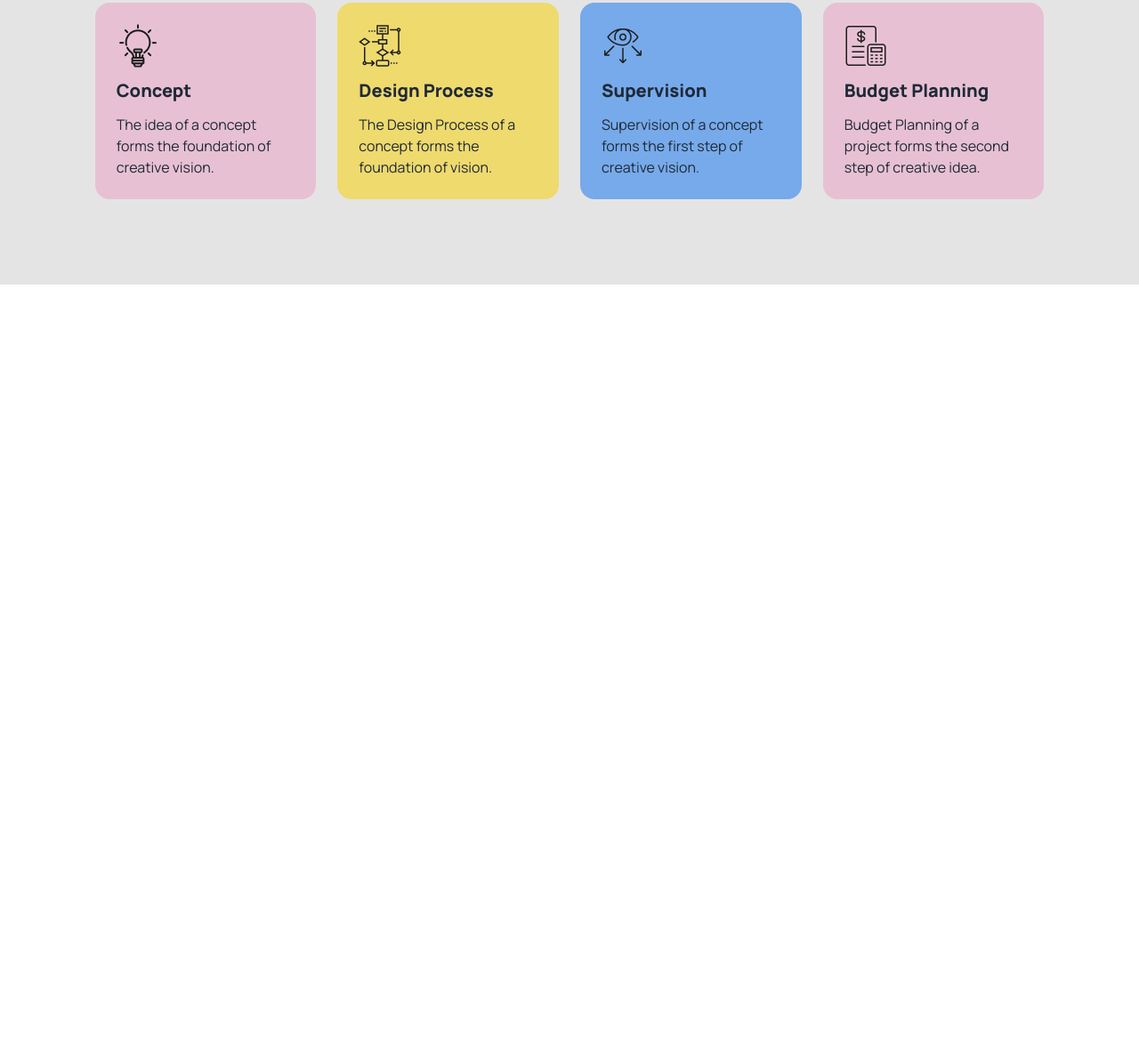
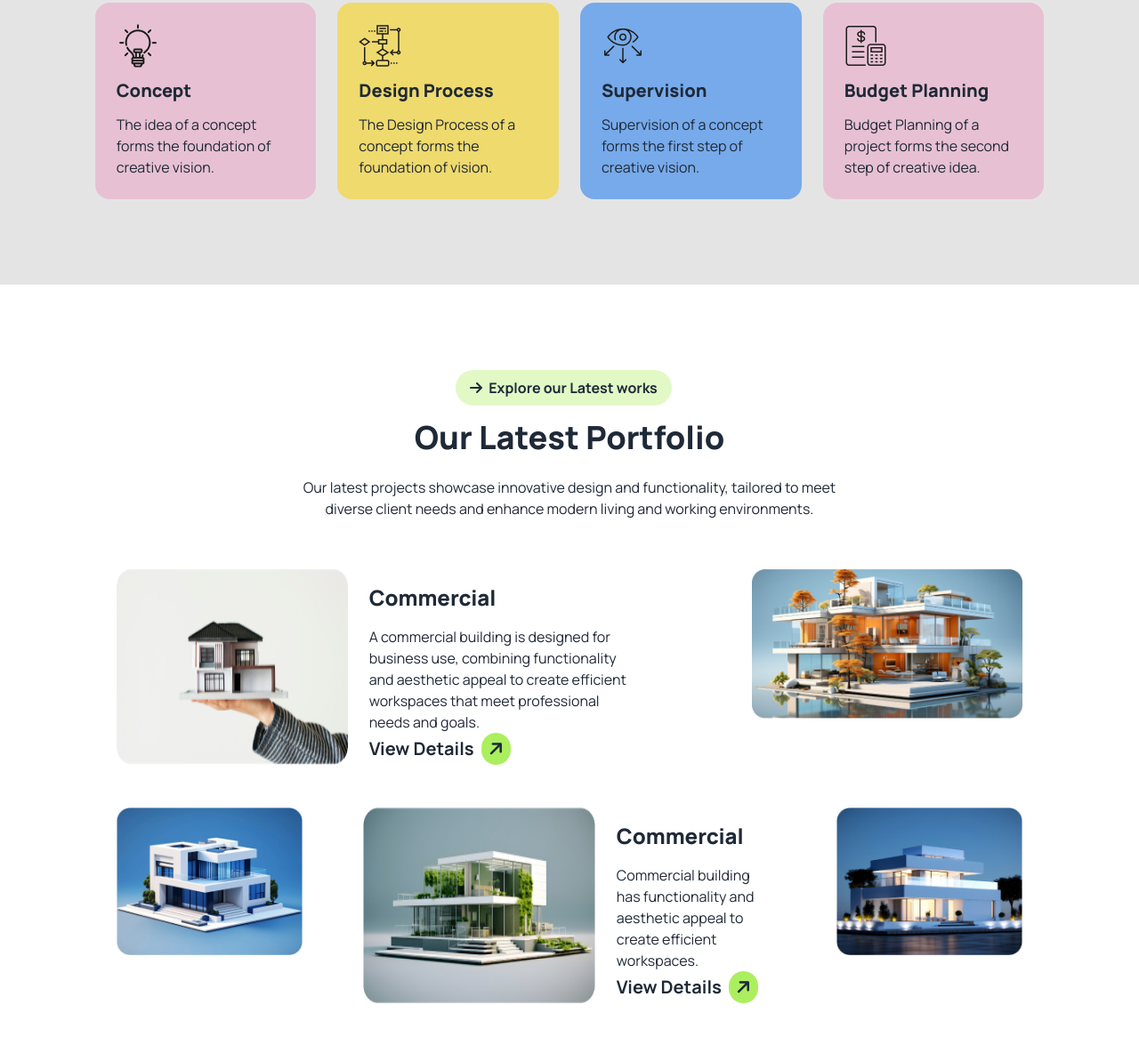
Before and after one commit to MD-Kamrul-Islam-Season/website-task3, a plain HTML site: page index.html in a window 1280 px wide. Shown: the part 1833-2999 px from the top of the page at 89% size. Before the commit the page ends 2153 px from the top, so only its background shows below. Drawn offline with nearby package versions, Linux system fonts and the light colour scheme.

Commit message:
added Portfolio Section

```diff
--- a/index.html
+++ b/index.html
@@ -231,6 +231,93 @@
           </div>
         </div>
       </section>
+      <!-- Portfolio Section -->
+      <section class="bg-white py-8 md:py-24">
+        <div class="w-64 mx-auto items-center">
+          <button class="bg-[#acef5f5a] px-4 py-2 rounded-3xl font-bold">
+            <i class="fa-solid fa-arrow-right"></i>
+            <span class="ml-1">Explore our Latest works</span>
+          </button>
+        </div>
+        <h2
+          class="text-4xl font-extrabold mt-4 mb-6 md:w-1/3 text-center mx-auto"
+        >
+          Our Latest Portfolio
+        </h2>
+        <p class="w-5/6 md:w-1/2 text-center mx-auto">
+          Our latest projects showcase innovative design and functionality,
+          tailored to meet diverse client needs and enhance modern living and
+          working environments.
+        </p>
+        <div class="w-5/6 mx-auto mt-8">
+          <!-- First row -->
+          <div class="md:flex md:gap-x-10">
+            <!-- First div -->
+            <div class="md:flex md:gap-x-6 md:w-3/5 p-6">
+              <img class="w-full" src="assets/img1.png" alt="" />
+              <div>
+                <h4 class="my-4 text-2xl font-extrabold">Commercial</h4>
+                <p>
+                  A commercial building is designed for business use, combining
+                  functionality and aesthetic appeal to create efficient
+                  workspaces that meet professional needs and goals.
+                </p>
+                <button class="rounded-3xl text-xl font-bold">
+                  View Details
+                  <div
+                    class="px-2 py-1 ml-1 rounded-full bg-[#ABEF5F] inline-block"
+                  >
+                    <i class="fa-solid fa-arrow-right -rotate-45"></i>
+                  </div>
+                </button>
+              </div>
+            </div>
+            <!-- Second div -->
+            <div class="md:w-1/3 md:ml-10 p-6">
+              <img class="w-full" src="assets/img2.png" alt="" />
+            </div>
+          </div>
+          <!-- Second row -->
+          <div class="md:flex md:gap-x-5">
+            <!-- First div -->
+            <div class="md:w-1/4 p-6">
+              <img class="w-full" src="assets/img3.png" alt="" />
+            </div>
+            <!-- Second div -->
+            <div class="md:flex md:gap-x-6 md:w-1/2 p-6">
+              <img class="w-full" src="assets/img4.png" alt="" />
+              <div>
+                <h4 class="my-4 text-2xl font-extrabold">Commercial</h4>
+                <p>
+                  Commercial building has functionality and aesthetic appeal to
+                  create efficient workspaces.
+                </p>
+                <button class="rounded-3xl text-xl font-bold">
+                  View Details
+                  <div
+                    class="px-2 py-1 ml-1 rounded-full bg-[#ABEF5F] inline-block"
+                  >
+                    <i class="fa-solid fa-arrow-right -rotate-45"></i>
+                  </div>
+                </button>
+              </div>
+            </div>
+            <!-- Third div -->
+            <div class="md:w-1/4 p-6">
+              <img class="w-full" src="assets/img5.png" alt="" />
+            </div>
+          </div>
+          <!-- Special div for small device -->
+          <div class="md:hidden">
+            <div class="p-6">
+              <img class="w-full" src="assets/img3.png" alt="" />
+            </div>
+            <div class="p-6">
+              <img class="w-full" src="assets/img5.png" alt="" />
+            </div>
+          </div>
+        </div>
+      </section>
     </main>
     <!-- Footer Section -->
     <footer></footer>
```
